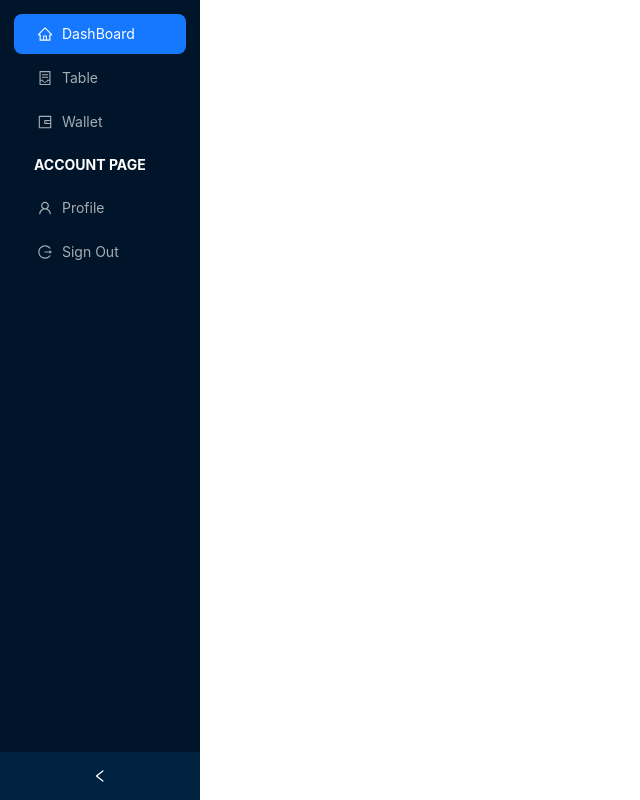
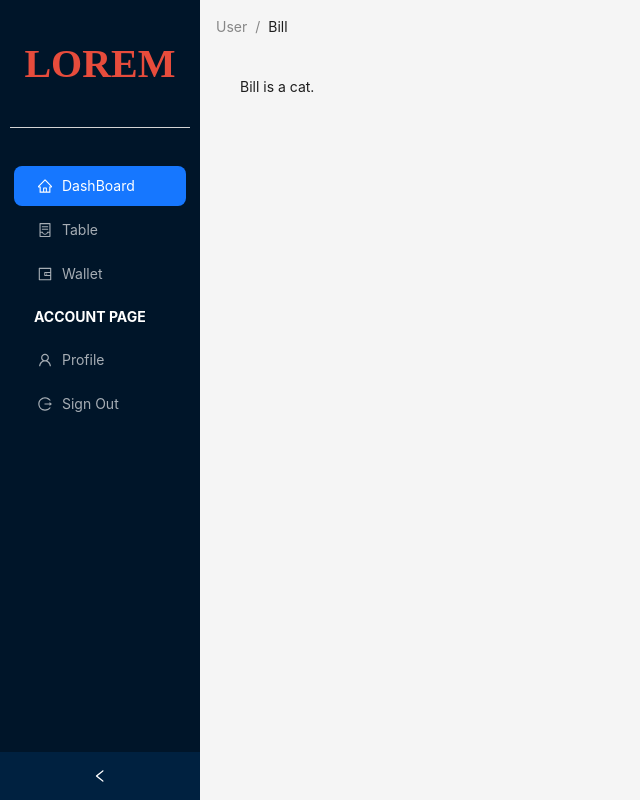
Before and after one commit to deni12345/Free-Order-FE, a React (Create React App) app: page / in a window 1280 px wide. Shown: the whole page, without its empty margins (0-640 px from the left). Built offline with nearby package versions, Linux system fonts and the light colour scheme.

Commit message:
Init layout

```diff
--- /dev/null
+++ b/src/App.css
@@ -0,0 +1,27 @@
+.logo-holder{
+  text-align:center;
+}
+.logo-9{
+  position:relative;
+}
+.logo-9 i{
+  font-size:80px;
+  position:absolute;
+  z-index:0;
+  text-align:center;
+  width:100%;
+  left:0;
+  top:-10px;
+  color:#34495e;
+  -webkit-animation:ring 2s ease infinite;
+  animation:ring 2s ease infinite;
+}
+.logo-9 h3{
+  font-family: 'Lora', serif;
+  font-weight:600;
+  text-transform:uppercase;
+  font-size:40px;
+  position:relative;
+  z-index:1;
+  color:#e74c3c;
+}
--- a/src/App.tsx
+++ b/src/App.tsx
@@ -1,26 +1,29 @@
-import { Layout } from "antd";
-import Sider from "antd/es/layout/Sider";
+import "./App.css";
+import { Breadcrumb, Layout } from "antd";
 import { SideMenu } from "./component/SideMenu";
-import { useState } from "react";
+import { Content, Footer, Header } from "antd/es/layout/layout";
 
 function App() {
-  const [collapsed, setCollapsed] = useState<boolean>(false);
-
   return (
     <div>
       <Layout>
-        <Sider
-          style={{
-            overflow: "auto",
-            height: "100vh",
-            position: "fixed",
-          }}
-          collapsible
-          collapsed={collapsed}
-          onCollapse={(value) => setCollapsed(value)}
-        >
-          <SideMenu theme="dark" defaultSelectedKeys={["fo-dashboard"]} />
-        </Sider>
+        <SideMenu />
+        <Layout>
+          <Content style={{ margin: "0 16px" }}>
+            <Breadcrumb style={{ margin: "16px 0" }}>
+              <Breadcrumb.Item>User</Breadcrumb.Item>
+              <Breadcrumb.Item>Bill</Breadcrumb.Item>
+            </Breadcrumb>
+            <div
+              style={{
+                padding: 24,
+                minHeight: 360,
+              }}
+            >
+              Bill is a cat.
+            </div>
+          </Content>
+        </Layout>
       </Layout>
     </div>
   );
--- a/src/component/SideMenu/SideMenu.tsx
+++ b/src/component/SideMenu/SideMenu.tsx
@@ -1,6 +1,7 @@
 import "./SideMenu.css";
-import { Button, Menu, MenuTheme } from "antd";
+import { Divider, Menu, MenuTheme } from "antd";
 import { items } from "./SideMenuItems";
+import Sider from "antd/es/layout/Sider";
 import { useState } from "react";
 
 export type MenuProps = {
@@ -9,14 +10,40 @@ export type MenuProps = {
 };
 
 export const SideMenu = ({ defaultSelectedKeys, theme }: MenuProps) => {
+  const [collapsed, setCollapsed] = useState<boolean>(false);
+
   return (
-    <>
+    <Sider
+      style={{
+        overflow: "auto",
+        height: "100vh",
+      }}
+      collapsible
+      collapsed={collapsed}
+      onCollapse={(value) => setCollapsed(value)}
+    >
+      <div className="logo-holder logo-9">
+        <a href="">
+          <span>
+            <i className="fas fa-bell"></i>
+          </span>
+          <h3>Lorem</h3>
+        </a>
+      </div>
+      <Divider
+        style={{
+          minWidth: "auto",
+          width: "auto",
+          margin: "24px 10px",
+          backgroundColor: "#E0E1E2",
+        }}
+      />
       <Menu
-        defaultSelectedKeys={defaultSelectedKeys}
-        theme={theme}
+        defaultSelectedKeys={["fo-dashboard"]}
+        theme="dark"
         mode="inline"
         items={items}
       ></Menu>
-    </>
+    </Sider>
   );
 };
```
Also changed, not shown: src/component/InfoCard/InfoCard.tsx (added), src/component/InfoCard/index.ts (added).
